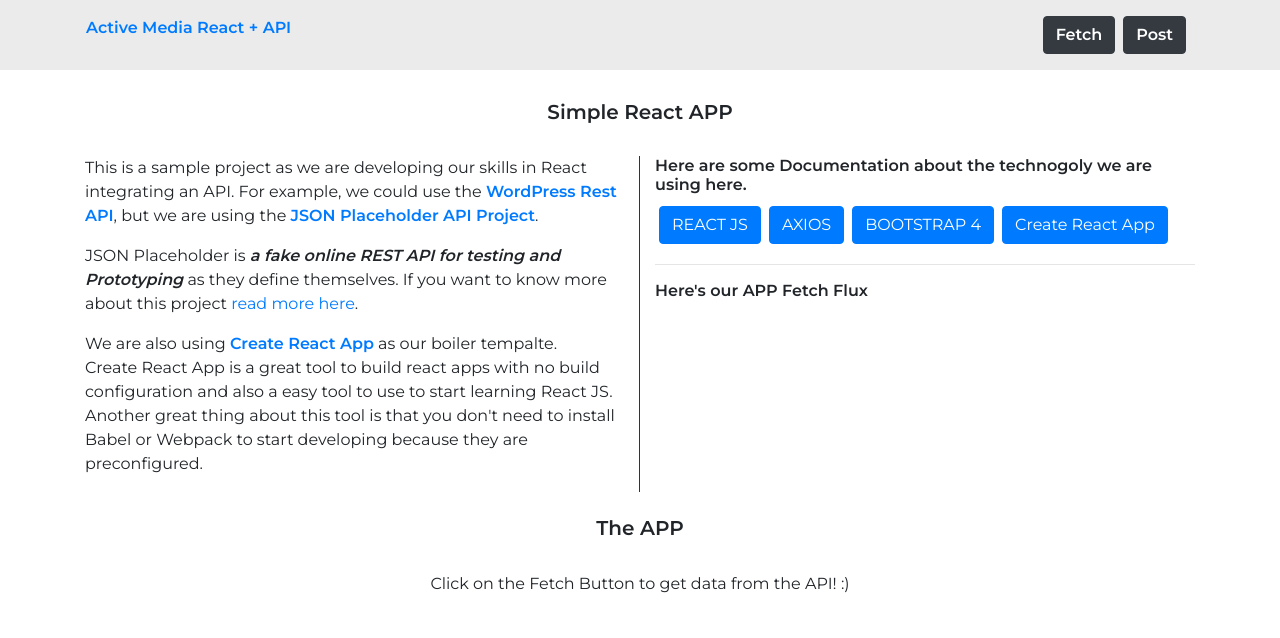
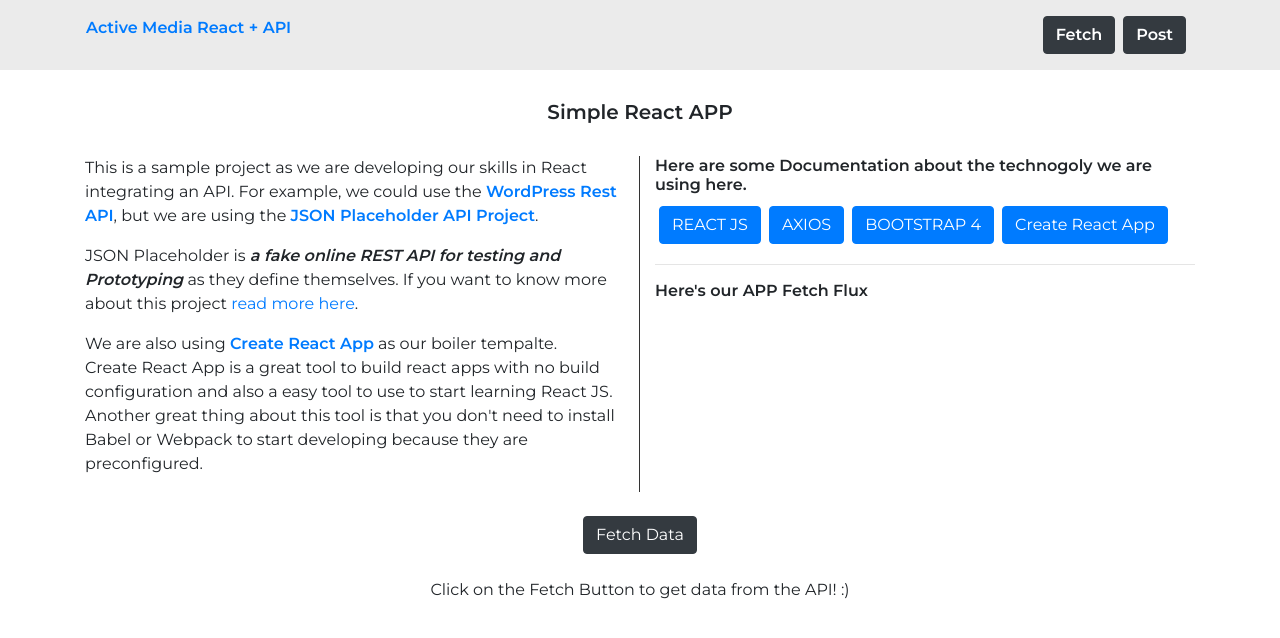
Before and after one commit to ActiveMedia/simple-react-app, a React (Create React App) app: page / in a window 1280 px wide. Shown: the top 638 px of the page. Built offline with nearby package versions, Linux system fonts and the light colour scheme.

Commit message:
added button to fetch data instead of fetching from the NAV.

```diff
--- a/src/components/main.js
+++ b/src/components/main.js
@@ -21,7 +21,7 @@ export default class MainAPP extends Component {
 		shuffle( posts );
 		if( posts != '' ){
 			return(
-				<div className="container">
+				<div className="container" id="theApp">
 					<div className="row">
 						<div className="col-md-12 text-center mb-4 mt-4">
 							<h5>
@@ -34,7 +34,9 @@ export default class MainAPP extends Component {
 									posts.slice(0, 8).map(( post, index ) => (
 										<li className="col-md-3">
 											<img style={imageStyle} src={defaultImage} />
-											<h5>{post.title}</h5>
+											<div class="mt-3 mb-3">
+												<h5>{post.title}</h5>
+											</div>
 											<p>{post.body}</p>
 										</li>
 									))
@@ -46,12 +48,12 @@ export default class MainAPP extends Component {
 			)
 		} else {
 			return (
-				<div className="container">
+				<div className="container" id="theApp">
 					<div className="row">
 						<div className="col-md-12 text-center mb-4 mt-4">
-							<h5>
-								The APP
-							</h5>
+							<button onClick={this.props._fetchData} className="btn btn-dark">
+								Fetch Data
+							</button>
 						</div>
 						<div className="col-md-12 text-center" id="data-container">
 							Click on the Fetch Button to get data from the API! :)
```
